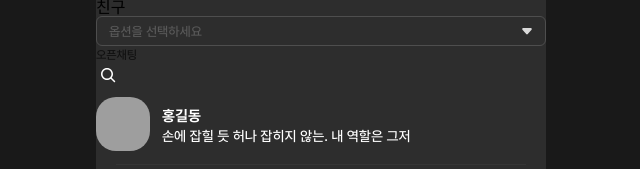
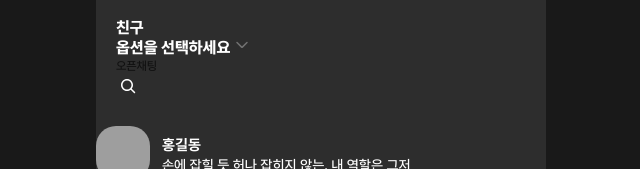
Before and after one commit to yheun03/cloneKakaoTalk, a Vue app in the folder clone-kakaotalk/: page /profile in a window 1280 px wide. Shown: the top 169 px of the page, without its empty margins (319-959 px from the left). Built offline with nearby package versions, Linux system fonts and the light colour scheme; grey boxes are pictures that could not be loaded; what @vuepic/vue-datepicker would draw is missing.

Commit message:
gnb 명칭은 의미상 맞지 않는 것 같아, gnb는 왼쪽 영역, 해당 영역은 top_nav로 수정 [ 내일 작업해야징 ]

```diff
--- a/clone-kakaotalk/src/assets/styles/components/_select.scss
+++ b/clone-kakaotalk/src/assets/styles/components/_select.scss
@@ -101,6 +101,23 @@
             font-weight: 500;
         }
     }
+    &--text{
+        width: fit-content;
+        .k-select-opener{
+            font: 800 16px/normal "Pretendard";
+            color: #fff;
+            padding: unset;
+            border: unset;
+            border-radius: unset;
+            background: unset;
+            height: unset;
+        }
+        .icon{
+            width: 16px;
+            height: 16px;
+            background: url('@/assets/icons/16/ic-arrow-bottom.svg') no-repeat center center;
+        }
+    }
     .k-select--date {
         .holiday-red {
           color: red !important;
--- a/clone-kakaotalk/src/assets/styles/views/view-profile.scss
+++ b/clone-kakaotalk/src/assets/styles/views/view-profile.scss
@@ -1,5 +1,6 @@
 .view-profile{
     .accordion{
+        margin-top: 10px;
         padding-inline: 20px;
         .accordion-item{
             border-top: 1px solid #353535;
@@ -51,3 +52,11 @@
         }
     }
 }
+
+.top-nav{
+    padding: 18px 16px 18px 20px;
+    .page-title{
+        font: 800 16px/normal "Pretendard";
+        color: #fff;
+    }
+}
--- a/clone-kakaotalk/src/components/ui/Select.vue
+++ b/clone-kakaotalk/src/components/ui/Select.vue
@@ -7,9 +7,10 @@
         <div v-else-if="type == 'time'">
             <VueDatePicker v-model="time" locale="ko" time-picker hide-input-icon :format="formatKoreanTime" />
         </div>
-        <div v-else class="k-select-wrapper" ref="selectWrapper">
+        <div v-else class="k-select-wrapper" :class="setClasses" ref="selectWrapper">
             <div class="k-select-opener" :class="openerClasses" @click="toggleOptions">
                 {{ displayText }}
+                <i class="icon" v-if="type=='text'"></i>
             </div>
             <div class="k-select-option-list" v-show="isOpen">
                 <selectOption v-for="option in localOptions" :key="option.optionValue" :optionTitle="option.optionTitle"
@@ -60,7 +61,7 @@ export default {
         type: {
             type: String,
             default: '',
-            validator: value => ['', 'date', 'time'].includes(value)
+            validator: value => ['', 'date', 'time', 'text'].includes(value)
         },
         options: {
             type: Array,
@@ -91,6 +92,9 @@ export default {
         openerClasses() {
             const selectedOption = this.localOptions.find(option => option.optionChecked)
             return { 'k-select-opener--placeholder': !selectedOption }
+        },
+        setClasses() {
+            return this.type === 'text' ? 'k-select--text' : null
         }
     },
     methods: {
--- a/clone-kakaotalk/src/views/ProfileView.vue
+++ b/clone-kakaotalk/src/views/ProfileView.vue
@@ -1,6 +1,6 @@
 <template>
     <div class="view-container view-profile">
-        <div class="gnb">
+        <div class="top-nav top-nav-friend">
             <div>
                 <div class="page-title">친구</div>
                 <KSelect type="text">채팅</KSelect> <!-- 클릭 시 옵션 노출-->
```
